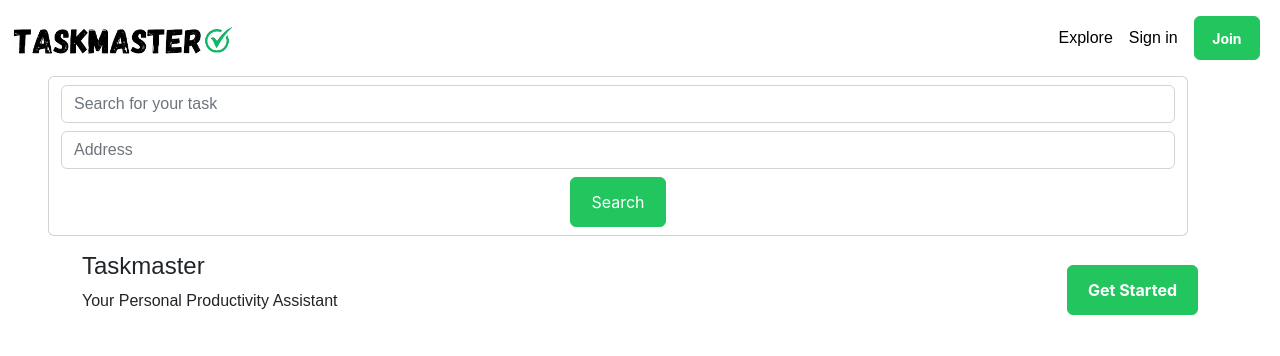
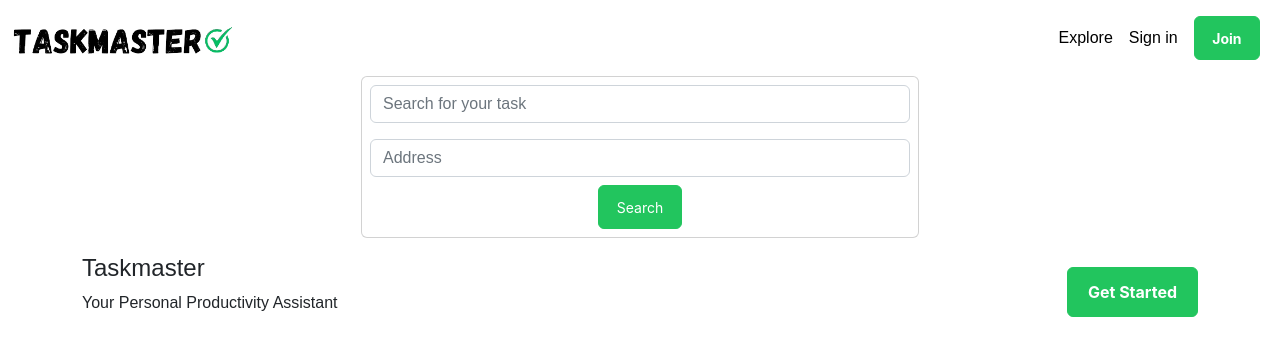
Before and after one commit to aturner1995/project-3, a React (Create React App) app in the folder client/: page /search in a window 1280 px wide. Shown: the top 356 px of the page. Built offline with nearby package versions, Linux system fonts and the light colour scheme; no server answers.

Commit message:
added search form. To finish this page I need to understand how the data will be coming into the page. User accounts a service creation to be compelted first

```diff
--- a/client/src/components/SearchForm.js
+++ b/client/src/components/SearchForm.js
@@ -5,7 +5,7 @@
 import { QUERY_REVERSE_GEOCODE } from '../utils/queries';
 import { Button } from 'primereact/button';
 
-const SearchForm = ({ handleSearch }) => {
+const SearchForm = () => {
     const [searchQuery, setSearchQuery] = useState('');
     const [latitude, setLatitude] = useState(null);
     const [longitude, setLongitude] = useState(null);
@@ -47,13 +47,13 @@
 
     const handleSubmit = (e) => {
         e.preventDefault();
-        handleSearch(searchQuery);
+        setSearchQuery('')
     };
 
     return (
-        <Container className='card mx-5'>
-            <Form onSubmit={handleSubmit}>
-            <Form.Group className='my-2'>
+        <Container className='d-flex justify-content-center'>
+            <Form onSubmit={handleSubmit} className='card mx-5' style={{ width: '50%' }}>
+                <Form.Group className='m-2'>
                     <Form.Control
                         value={searchQuery}
                         type="string"
@@ -61,7 +61,7 @@
                         onChange={(e) => setSearchQuery(e.target.value)}
                     />
                 </Form.Group>
-            <Form.Group className='my-2'>
+                <Form.Group className='m-2'>
                     <Form.Control
                         value={userAddress}
                         type="string"
@@ -70,7 +70,7 @@
                     />
                 </Form.Group>
                 <div className='text-center'>
-                <Button type="submit" severity='success' className='mb-2'>Search</Button>
+                    <Button type="submit" severity='success' className='mb-2' size="small">Search</Button>
                 </div>
             </Form>
         </Container>
```
Lines whose indentation alone changed are shown as unchanged.
